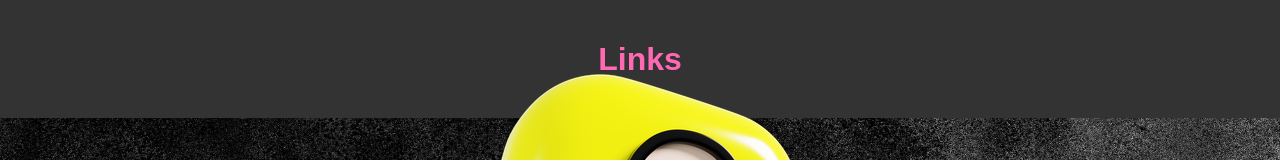
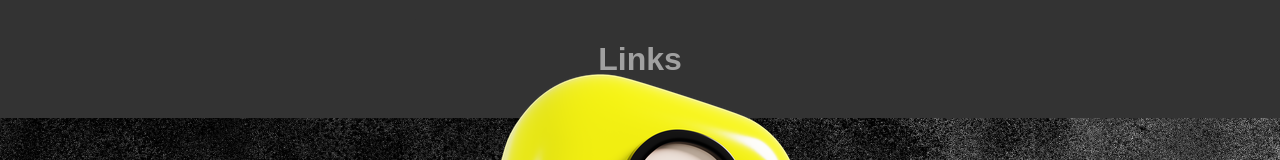
Before and after one commit to Yashdeep-official/webpage.github.io, a plain HTML site: page index.html in a window 1280 px wide. Shown: the top 160 px of the page. Drawn offline with Linux system fonts and the light colour scheme.

Commit message:
Update index.html

```diff
--- a/index.html
+++ b/index.html
@@ -24,7 +24,7 @@
 		h1 {
 			text-align: center;
 			font-size: 32px;
-			color: #ff69b4; /* Customize the color as you like */
+			color: #a0a0a0; /* Customize the color as you like */
 			margin-bottom: 20px; /* Add some spacing below the title */
 		}
 	</style>
```
